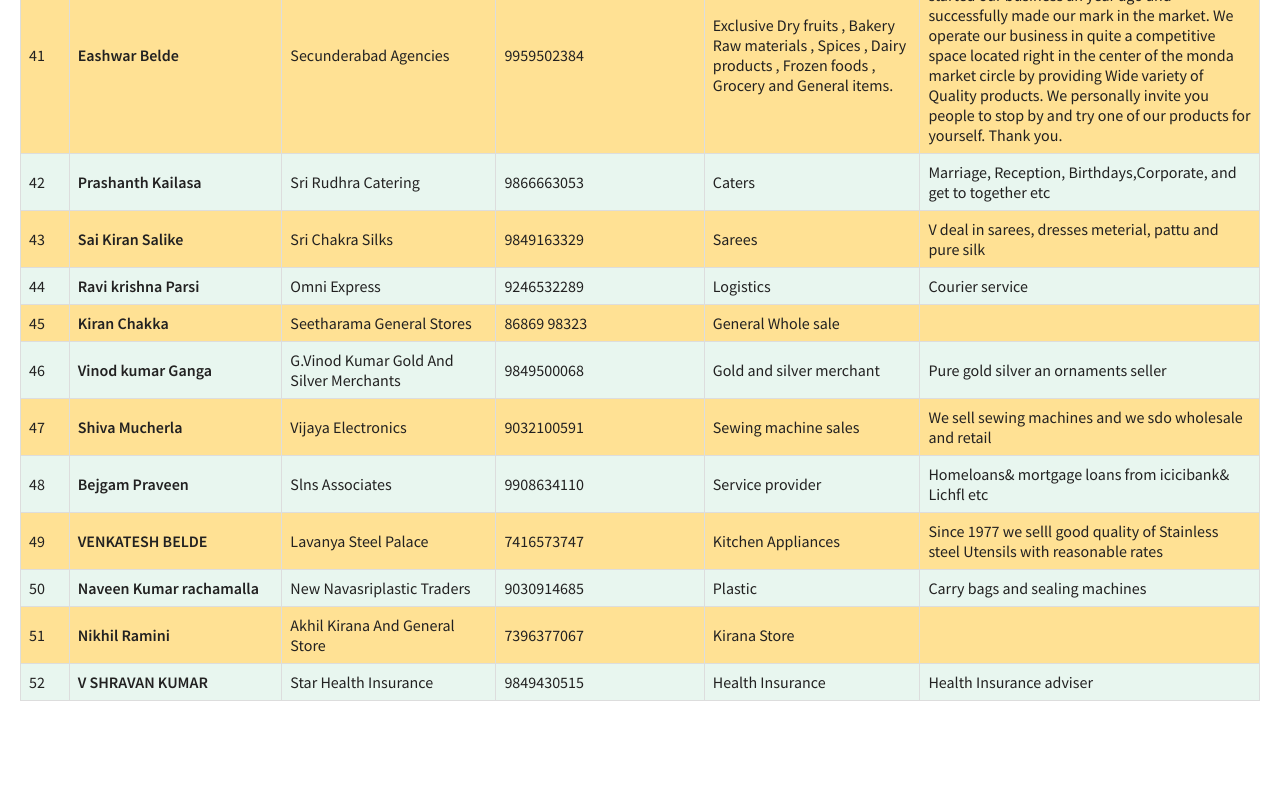
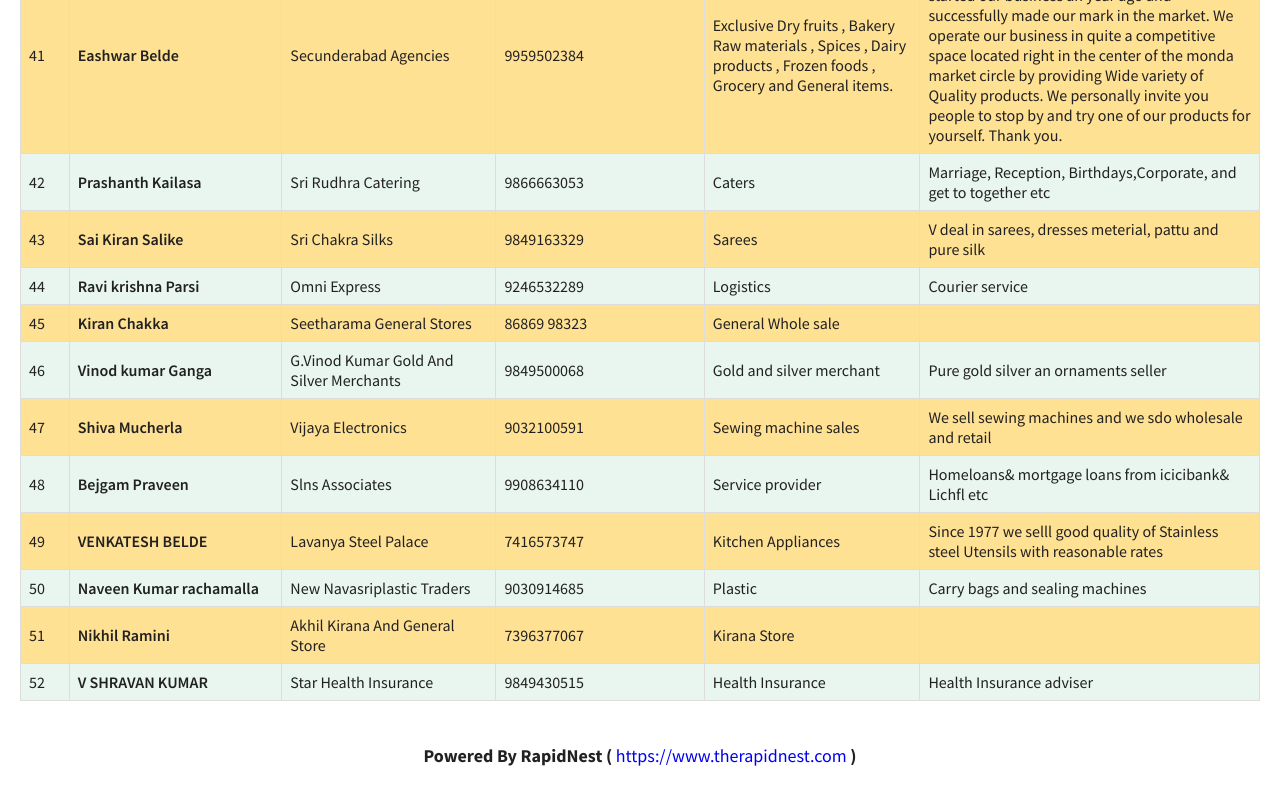
Before and after one commit to irshad/sixth-sense, a Svelte app: page / in a window 1280 px wide. Shown: the part 2708-3508 px from the top of the page. Before the commit the page ends 3429 px from the top, so only its background shows below. Built offline with nearby package versions, Linux system fonts and the light colour scheme.

Commit message:
Footer added

```diff
--- a/src/App.svelte
+++ b/src/App.svelte
@@ -1,8 +1,10 @@
 <script>
 	import Table from './components/Table.svelte';
+	import Footer from './components/Footer.svelte';
 </script>
 
 <Table />
+<Footer />
 
 <style>
 
--- /dev/null
+++ b/src/components/Footer.svelte
@@ -0,0 +1,30 @@
+<script>
+
+</script>
+
+<div class="footer">
+    <p>
+        Powered By RapidNest ( <a href="https://www.therapidnest.com" target="_blank">https://www.therapidnest.com</a> )
+    </p>
+</div>
+
+<style>
+    .footer {
+        padding: 5px 15px 15px 15px;
+        text-align: center;
+    }
+
+    p {
+        font-size: 18px;
+        font-weight: 700;
+    }
+
+    a {
+        text-decoration: none;
+        font-weight: 400;
+    }
+
+    a:hover {
+        text-decoration: underline;
+    }
+</style>
--- a/src/components/Table.svelte
+++ b/src/components/Table.svelte
@@ -14,7 +14,6 @@
 
     <div class="header-title">
         <h1>{userData.header}</h1>
-        <!-- <input type="text" /> -->
     </div>
 
     <div class="table-section">
```
